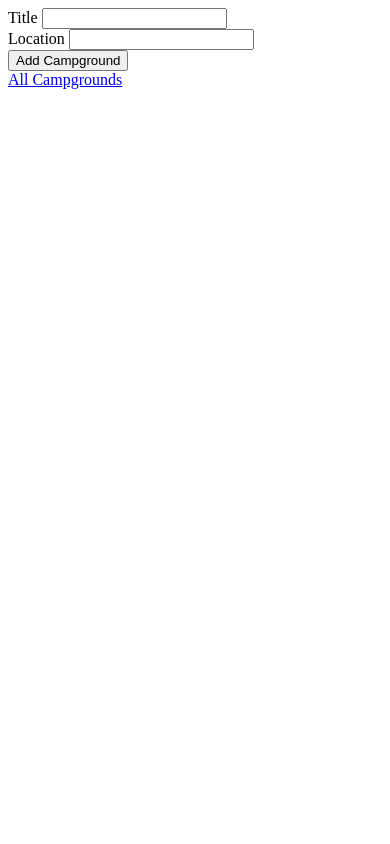
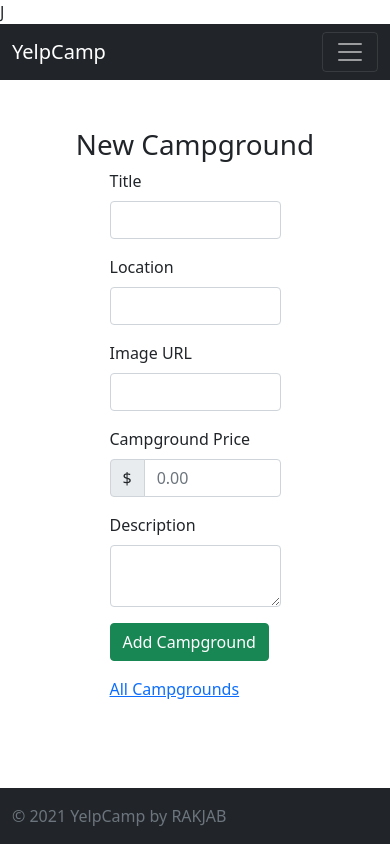
Before and after one commit to JAKiley/YelpCamp, a Node server app: template Views/campgrounds/new.ejs in a window 390 px wide. Run offline with Node 20, Linux system fonts and the light colour scheme; the template is opened without the code that fills it, so the values that code supplies are empty; some libraries are stand-ins or nearby versions.

Commit message:
Basic CRUD and styling Completed

```diff
--- a/Views/campgrounds/new.ejs
+++ b/Views/campgrounds/new.ejs
@@ -1,23 +1,34 @@
-<!DOCTYPE html>
-<html lang="en">
-    <head>
-        <meta charset="UTF-8">
-        <meta http-equiv="X-UA-Compatible" content="IE=edge">
-        <meta name="viewport" content="width=device-width, initial-scale=1.0">
-        <title>New Campground</title>
-    </head>
-    <body>
-        <form action="/campgrounds" method="POST">
-            <div>
-        <label for="title">Title</label>
-        <input type="text" id="title" name="campground[title]">
+<% layout("layouts/boilerplate") -%>
+    <div class="row">
+<h1 class="text-center">New Campground</h1>
+<div class="col-6 offset-3">
+    <form action="/campgrounds" method="POST">
+        <div class="mb-3">
+        <label class="form-label" for="title">Title</label>
+        <input class="form-control" type="text" id="title" name="campground[title]">
     </div>
-            <div>
-        <label for="location">Location</label>
-        <input type="text" id="location" name="campground[location]">
+    <div class="mb-3">
+        <label class="form-label" for="location">Location</label>
+        <input class="form-control" type="text" id="location" name="campground[location]">
     </div>
-            <button>Add Campground</button>
-        </form>
-        <a href="/campgrounds">All Campgrounds</a>
-    </body>
-</html>
+    <div class="mb-3">
+        <label class="form-label" for="image">Image URL</label>
+        <input class="form-control" type="text" id="image" name="campground[image]">
+    </div>
+    <div class="mb-3">
+        <label class="form-label" for="price">Campground Price</label>
+    <div class="input-group">
+        <span class="input-group-text" id="price-label">$</span>
+        <input type="text" class="form-control" id="price" placeholder="0.00" aria-label="Price" aria-describedby="price-label"  name="campground[price]">
+      </div>
+    </div>
+    <div class="mb-3">
+        <label class="form-label" for="description">Description</label>
+        <textarea class="form-control" type="text" id="description" name="campground[description]"></textarea>
+    </div>
+    <div class="mb-3">
+    <button class="btn btn-success">Add Campground</button></div>
+    </form>
+    <a href="/campgrounds">All Campgrounds</a>
+    </div>
+    </div>
--- /dev/null
+++ b/Views/layouts/boilerplate.ejs
@@ -0,0 +1,24 @@
+<!DOCTYPE html>
+<html lang="en">
+    <head>
+        <meta charset="UTF-8">
+        <meta http-equiv="X-UA-Compatible" content="IE=edge">
+        <meta name="viewport" content="width=device-width, initial-scale=1.0">
+        <title>YelpCamp</title> J
+        <link href="https://cdn.jsdelivr.net/npm/bootstrap@5.1.0/dist/css/bootstrap.min.css" rel="stylesheet"
+            integrity="sha384-KyZXEAg3QhqLMpG8r+8fhAXLRk2vvoC2f3B09zVXn8CA5QIVfZOJ3BCsw2P0p/We" crossorigin="anonymous">
+    </head>
+    <body class="d-flex flex-column vh-100">
+        <%- include("../partials/navbar")%>
+            <main class="container mt-5">
+                <%- body -%>
+            </main>
+            <%- include("../partials/footer")%>
+                <script src="https://cdn.jsdelivr.net/npm/@popperjs/core@2.9.3/dist/umd/popper.min.js"
+                    integrity="sha384-eMNCOe7tC1doHpGoWe/6oMVemdAVTMs2xqW4mwXrXsW0L84Iytr2wi5v2QjrP/xp"
+                    crossorigin="anonymous"></script>
+                <script src="https://cdn.jsdelivr.net/npm/bootstrap@5.1.0/dist/js/bootstrap.min.js"
+                    integrity="sha384-cn7l7gDp0eyniUwwAZgrzD06kc/tftFf19TOAs2zVinnD/C7E91j9yyk5//jjpt/"
+                    crossorigin="anonymous"></script>
+    </body>
+</html>
--- /dev/null
+++ b/Views/partials/footer.ejs
@@ -0,0 +1,5 @@
+<footer class="footer bg-dark py-3 mt-auto">
+    <div class="container">
+    <span class="text-muted">&copy; 2021 YelpCamp by RAKJAB</span>
+</div>
+</footer>
--- /dev/null
+++ b/Views/partials/navbar.ejs
@@ -0,0 +1,15 @@
+<nav class="navbar sticky-top navbar-expand-lg navbar-dark bg-dark">
+    <div class="container-fluid">
+<a class="navbar-brand" href="#">YelpCamp</a>
+<button class="navbar-toggler" type="button" data-bs-toggle="collapse" data-bs-target="#navbarNavAltMarkup" aria-controls="navbarNavAltMarkup" aria-expanded="false" aria-label="Toggle navigation">
+<span class="navbar-toggler-icon"></span>
+</button>
+<div class="collapse navbar-collapse" id="navbarNavAltMarkup">
+<div class="navbar-nav">
+<a class="nav-link" href="/">Home</a>
+<a class="nav-link" href="/campgrounds">Campgrounds</a>
+<a class="nav-link" href="/campgrounds/new">New Campground</a>
+</div>
+    </div>
+    </div>
+</nav>
--- a/app.js
+++ b/app.js
@@ -2,6 +2,8 @@ const express = require("express");
 const path = require("path");
 
 const mongoose = require("mongoose");
+const ejsMate = require("ejs-mate");
+
 const methodOverride = require("method-override");
 const Campground = require("./models/campground");
 
@@ -19,6 +21,7 @@ db.once("open", () => {
 
 const app = express();
 
+app.engine("ejs", ejsMate);
 app.set("view engine", "ejs");
 app.set("views", path.join(__dirname, "views"));
 
--- a/models/campground.js
+++ b/models/campground.js
@@ -3,7 +3,8 @@ const Schema = mongoose.Schema;
 
 const CampgroundSchema = new Schema({
   title: String,
-  price: String,
+  image: String,
+  price: Number,
   description: String,
   location: String,
 });
--- a/package.json
+++ b/package.json
@@ -19,6 +19,7 @@
   "homepage": "https://github.com/JAKiley/YelpCamp#readme",
   "dependencies": {
     "ejs": "^3.1.6",
+    "ejs-mate": "^3.0.0",
     "express": "^4.17.1",
     "method-override": "^3.0.0",
     "mongoose": "^5.13.3"
```
Also changed, not shown: Views/campgrounds/edit.ejs (+30 -22 lines), Views/campgrounds/index.ejs (+17 -15 lines), Views/campgrounds/show.ejs (+25 -27 lines), seeds/index.js (+15 -24 lines), 1 other file.
